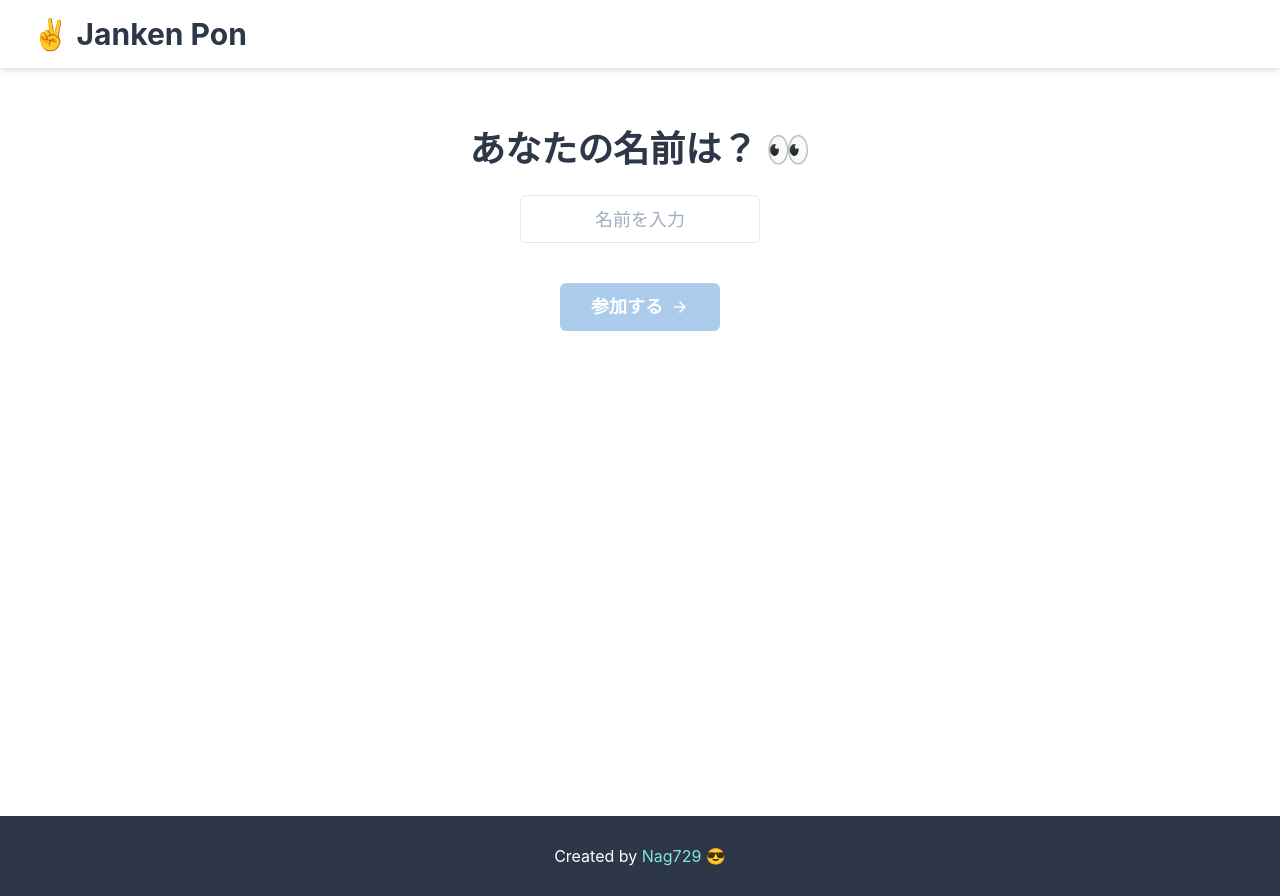
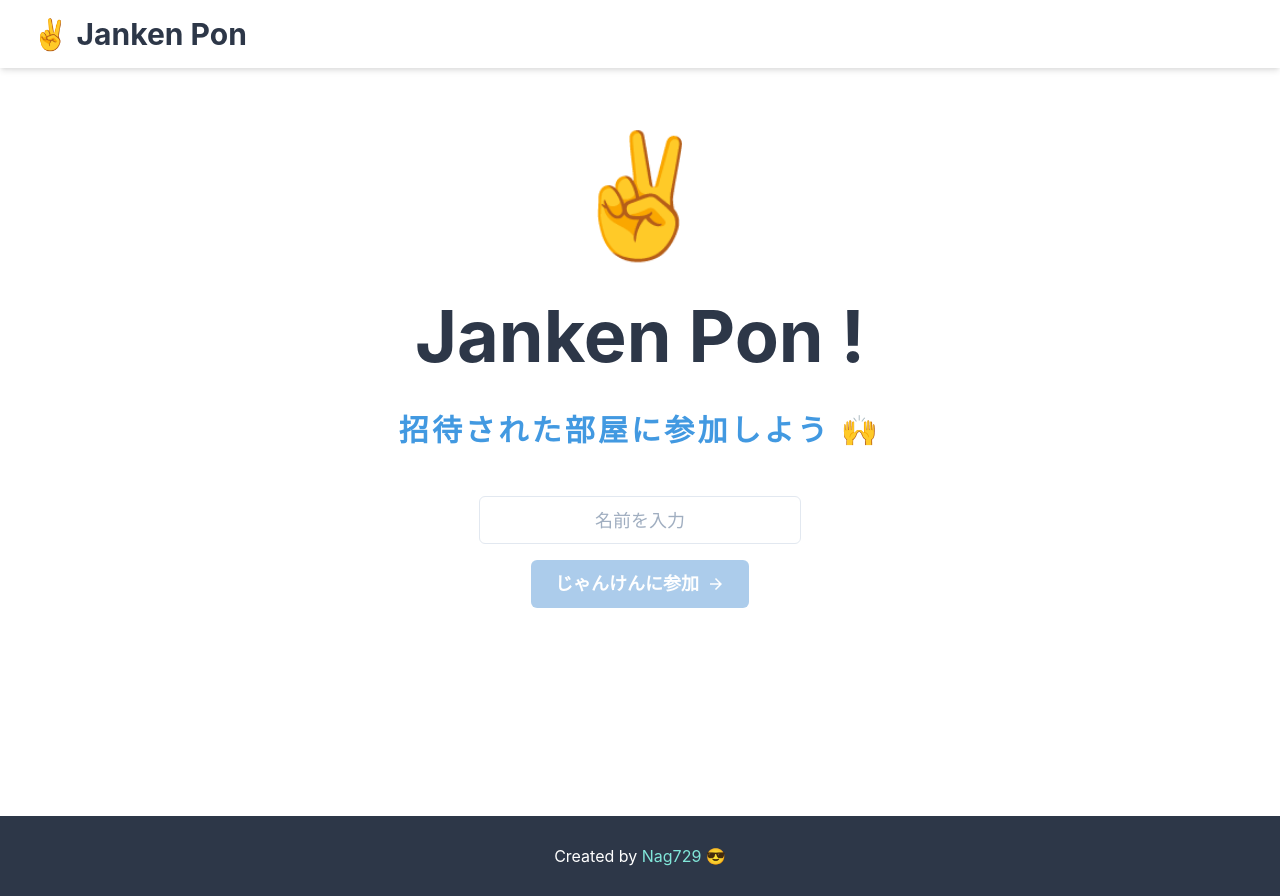
Before and after one commit to Nag729/janken-pon, a Next.js app: page /room/waiting in a window 1280 px wide. Built offline with nearby package versions, Linux system fonts and the light colour scheme; no server answers.

Commit message:
fix: refactor style

```diff
--- a/components/views/room/waiting/JoinRoomForm.tsx
+++ b/components/views/room/waiting/JoinRoomForm.tsx
@@ -16,15 +16,20 @@ export default function JoinRoomForm(props: JoinRoomFormProps): JSX.Element {
   };
 
   return (
-    <Box my="4">
-      {/* Heading */}
-      <Heading size="xl" my="4" textAlign="center" color="gray.700">
-        あなたの名前は？ 👀
+    <Box>
+      {/* Sub Heading */}
+      <Heading
+        size="lg"
+        textAlign="center"
+        color="blue.400"
+        letterSpacing="0.2rem"
+      >
+        招待された部屋に参加しよう 🙌
       </Heading>
 
-      <Flex w="100vw" my="2" flexDirection="column" alignItems="center">
+      <Flex mt="12" flexDirection="column" alignItems="center">
         {/* User Name Input */}
-        <Box w="240px" my="2">
+        <Box>
           <Input
             colorScheme="blue"
             placeholder="名前を入力"
@@ -37,7 +42,7 @@ export default function JoinRoomForm(props: JoinRoomFormProps): JSX.Element {
         </Box>
 
         {/* Join Room Button */}
-        <Box w="160px" mt="8">
+        <Box mt="4">
           <Button
             rightIcon={<ArrowForwardIcon />}
             colorScheme="blue"
@@ -46,7 +51,7 @@ export default function JoinRoomForm(props: JoinRoomFormProps): JSX.Element {
             disabled={!hasUserName}
             onClick={props.joinRoom}
           >
-            参加する
+            じゃんけんに参加
           </Button>
         </Box>
       </Flex>
--- a/components/views/room/waiting/ParticipantsList.tsx
+++ b/components/views/room/waiting/ParticipantsList.tsx
@@ -1,4 +1,4 @@
-import { Heading, Box } from "@chakra-ui/react";
+import { Flex, Heading } from "@chakra-ui/react";
 import dynamic from "next/dynamic";
 import { Fragment } from "react";
 
@@ -19,16 +19,22 @@ export default function ParticipantsList(
   return (
     <Fragment>
       {/* Heading */}
-      <Heading size="xl" my="4" textAlign="center" color="gray.700">
+      <Heading size="xl" textAlign="center" color="gray.700">
         ただいまの参加者 👀
       </Heading>
 
       {/* Participants Badge */}
-      <Box my="2" display="flex" gap="4" alignItems="center">
+      <Flex
+        mt="6"
+        flexDirection="row"
+        justifyContent="center"
+        alignItems="center"
+        gap="4"
+      >
         {props.userNameList.map((userName) => (
           <ParticipantBadge key={userName} userName={userName} />
         ))}
-      </Box>
+      </Flex>
     </Fragment>
   );
 }
--- a/components/views/room/waiting/ShareLink.tsx
+++ b/components/views/room/waiting/ShareLink.tsx
@@ -1,5 +1,5 @@
 import { CopyIcon } from "@chakra-ui/icons";
-import { Box, Button, Heading } from "@chakra-ui/react";
+import { Box, Button, Flex, Heading } from "@chakra-ui/react";
 
 type ShareLinkProps = {
   onCopy: () => void;
@@ -7,13 +7,7 @@ type ShareLinkProps = {
 
 export default function ShareLink(props: ShareLinkProps): JSX.Element {
   return (
-    <Box
-      my="12"
-      display="flex"
-      flexDirection="column"
-      gap="6"
-      alignItems="center"
-    >
+    <Flex flexDirection="column" alignItems="center" gap="6">
       {/* Heading */}
       <Heading size="xl" textAlign="center" color="gray.700">
         リンクを共有しよう 🙌
@@ -33,6 +27,6 @@ export default function ShareLink(props: ShareLinkProps): JSX.Element {
           共有リンクをコピー
         </Button>
       </Box>
-    </Box>
+    </Flex>
   );
 }
--- a/components/views/room/waiting/StartRpsButton.tsx
+++ b/components/views/room/waiting/StartRpsButton.tsx
@@ -11,7 +11,6 @@ const MINIMUM_PLAYER_NUMBER = 2;
 
 export default function StartRpsButton(props: StartRpsProps): JSX.Element {
   return (
-    <Box my="12">
     <Button
       rightIcon={<ArrowForwardIcon />}
       colorScheme="blue"
@@ -24,6 +23,5 @@ export default function StartRpsButton(props: StartRpsProps): JSX.Element {
     >
       このメンバーではじめる
     </Button>
-    </Box>
   );
 }
--- a/components/views/welcome/CreateRoomForm.tsx
+++ b/components/views/welcome/CreateRoomForm.tsx
@@ -35,7 +35,7 @@ export default function CreateRoomForm(
       </Box>
 
       {/* Create Room Button */}
-      <Box mt="6">
+      <Box mt="4">
         <Button
           rightIcon={<ArrowForwardIcon />}
           colorScheme="blue"
--- a/components/views/welcome/SubTitle.tsx
+++ b/components/views/welcome/SubTitle.tsx
@@ -11,7 +11,7 @@ export default function SubTitle(_: SubTitleProps): JSX.Element {
         my="2"
         textAlign="center"
         color="blue.400"
-        letterSpacing="0.5rem"
+        letterSpacing="0.4rem"
       >
         オンラインで
       </Heading>
@@ -20,9 +20,9 @@ export default function SubTitle(_: SubTitleProps): JSX.Element {
         my="2"
         textAlign="center"
         color="blue.400"
-        letterSpacing="0.5rem"
+        letterSpacing="0.4rem"
       >
-        じゃんけんしよう
+        じゃんけんしよう！
       </Heading>
     </Fragment>
   );
--- a/pages/room/waiting.tsx
+++ b/pages/room/waiting.tsx
@@ -1,11 +1,13 @@
-import { useToast } from "@chakra-ui/react";
+import { Box, useToast } from "@chakra-ui/react";
 import { useRouter } from "next/router";
-import React, { Fragment, useContext, useEffect, useState } from "react";
+import { Fragment, useContext, useEffect, useState } from "react";
 import { verifyRoomApi, verifyUserNameApi } from "../../api/api";
+import RpsEmoji from "../../components/uiParts/RpsEmoji";
 import JoinRoomForm from "../../components/views/room/waiting/JoinRoomForm";
 import ParticipantsList from "../../components/views/room/waiting/ParticipantsList";
 import ShareLink from "../../components/views/room/waiting/ShareLink";
 import StartRpsButton from "../../components/views/room/waiting/StartRpsButton";
+import MainTitle from "../../components/views/welcome/MainTitle";
 import { GlobalContext } from "../../context/globalContext";
 import { SocketContext } from "../../context/socketContext";
 import {
@@ -47,7 +49,9 @@ const WaitingRoom = () => {
   };
 
   const [isUserReady, setIsUserReady] = useState<boolean>(state.isHost);
-  const [waitForStart, setWaitForStart] = useState<boolean>(false);
+
+  // numberOfWinners
+  const [numberOfWinners, setNumberOfWinners] = useState<number>(1);
 
   /**
    * Socket.IO
@@ -66,7 +70,6 @@ const WaitingRoom = () => {
     });
 
     socket.once(`rps-started`, async () => {
-      setWaitForStart(true);
       toast(RPS_START_TOAST_OPTIONS);
       await sleep(2000);
       router.push(`/room/rps?roomId=${roomId}`);
@@ -114,29 +117,48 @@ const WaitingRoom = () => {
   return (
     <section className={styles.container}>
       {!isUserReady && (
+        <Fragment>
+          {/* Emoji */}
+          <Box my="2">
+            <RpsEmoji fontSize="120px" />
+          </Box>
+
+          {/* Main Title */}
+          <Box my="2">
+            <MainTitle />
+          </Box>
+
+          {/* Join Room Form */}
+          <Box mt="8">
             <JoinRoomForm
               userName={userName}
               setUserName={setUserName}
               joinRoom={joinRoom}
             />
+          </Box>
+        </Fragment>
       )}
 
       {isUserReady && (
         <Fragment>
           {/* Share Link */}
+          <Box mt="12" mb="8">
             <ShareLink onCopy={copyUrl} />
+          </Box>
 
           {/* Participants List */}
+          <Box my="6">
             <ParticipantsList userNameList={userNameList} />
-
-          {/* TODO: 何人勝つかを入力できるようにする（ホストだけ） */}
+          </Box>
 
           {/* Janken Start Button */}
+          <Box my="6">
             <StartRpsButton
               userNameList={userNameList}
-            disabled={waitForStart}
+              disabled={!state.isHost}
               onClick={startRps}
             />
+          </Box>
         </Fragment>
       )}
     </section>
```
Lines whose indentation alone changed are shown as unchanged.
